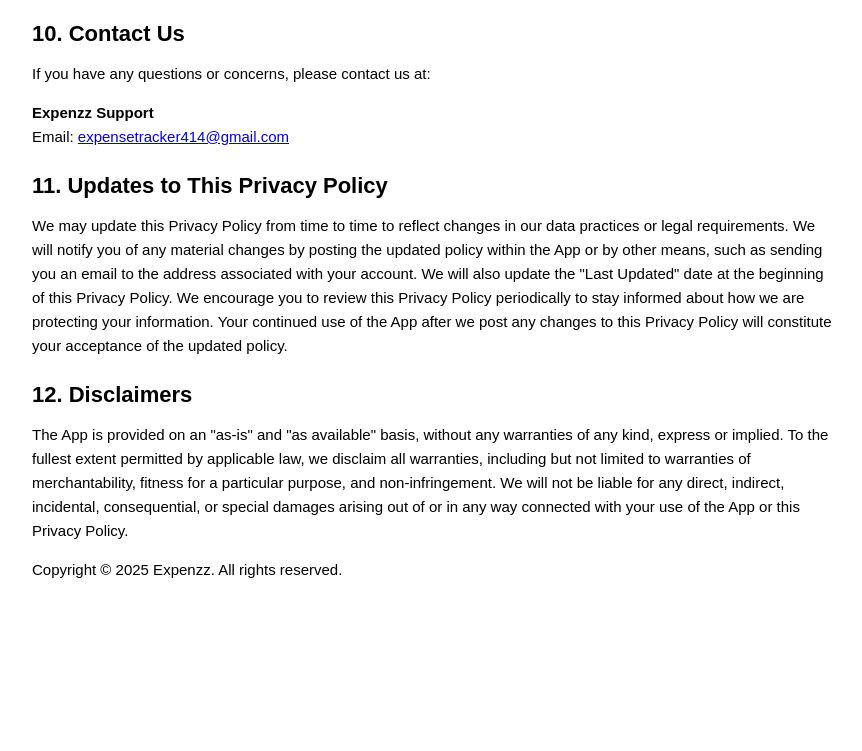
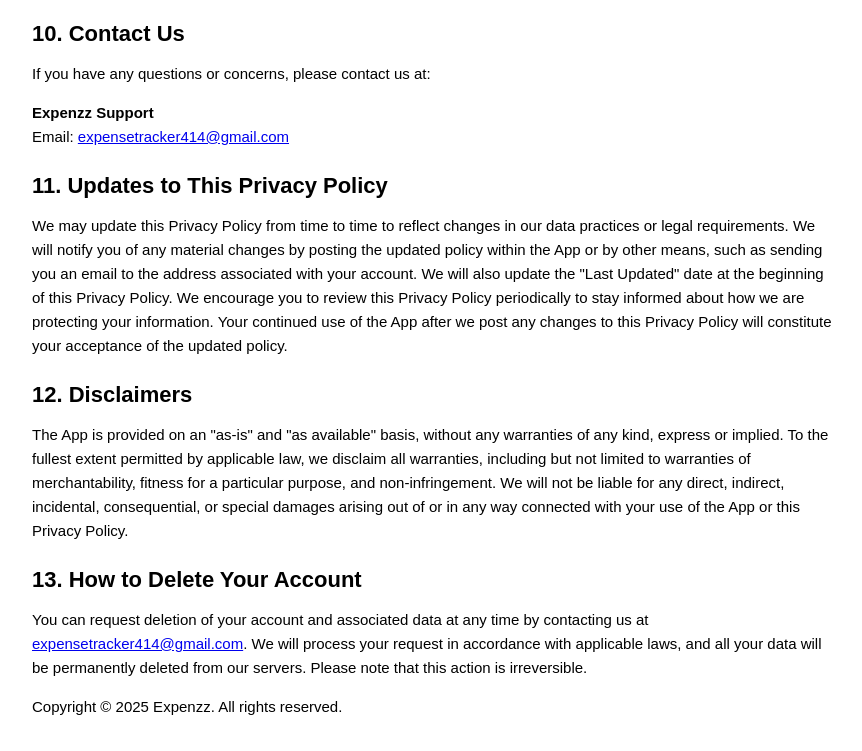
Before and after one commit to Akshat-Soni02/expenz-privacy-policy, a plain HTML site: page index.html in a window 1280 px wide. Shown: the part 3561-4312 px from the top of the page, without its empty margins (208-1070 px from the left). Before the commit the page ends 4175 px from the top, so only its background shows below. Drawn offline with Linux system fonts and the light colour scheme.

Commit message:
account delete

```diff
--- a/index.html
+++ b/index.html
@@ -143,6 +143,11 @@
     <h2>12. Disclaimers</h2>
     <p>The App is provided on an "as-is" and "as available" basis, without any warranties of any kind, express or implied. To the fullest extent permitted by applicable law, we disclaim all warranties, including but not limited to warranties of merchantability, fitness for a particular purpose, and non-infringement. We will not be liable for any direct, indirect, incidental, consequential, or special damages arising out of or in any way connected with your use of the App or this Privacy Policy.</p>
 
+    <h2 id="delete-account">13. How to Delete Your Account</h2>
+    <p>You can request deletion of your account and associated data at any time by contacting us at
+      <a href="mailto:expensetracker414@gmail.com">expensetracker414@gmail.com</a>. We will process your request in accordance with applicable laws, and all your data will be permanently deleted from our servers. Please note that this action is irreversible.
+    </p>
+
     <p>Copyright © 2025 Expenzz. All rights reserved.</p>
   </div>
 </body>
```
